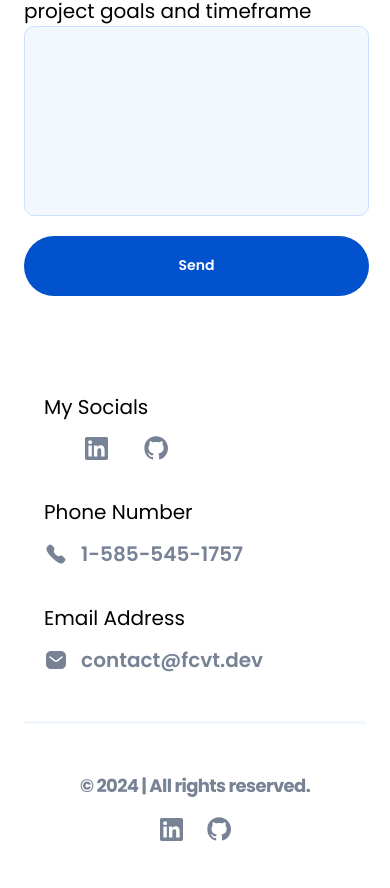
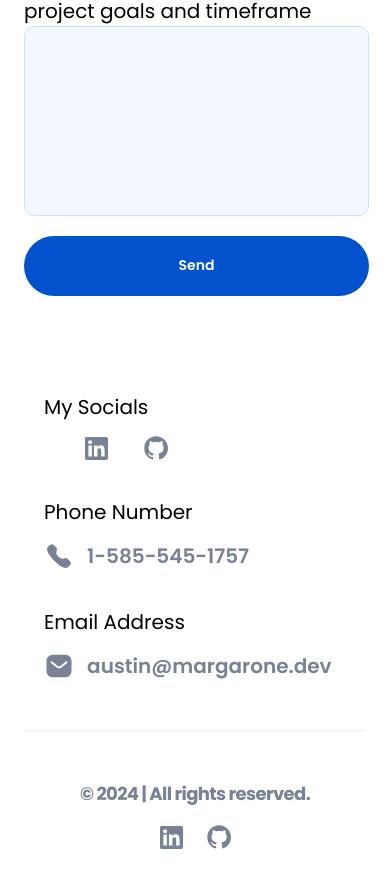
Before and after one commit to austinmargarone/portfolio, a Next.js app: page /contact in a window 390 px wide. Shown: the part 708-1596 px from the top of the page. Built offline with nearby package versions, Linux system fonts and the light colour scheme.

Commit message:
feat: Toats & copy for contact page

```diff
--- a/components/contact/ContactInfo.tsx
+++ b/components/contact/ContactInfo.tsx
@@ -2,6 +2,8 @@ import Image from "next/image";
 import React from "react";
 import { GitHubIcon2 } from "../svg";
 import Link from "next/link";
+import Email from "./Email";
+import Phone from "./Phone";
 
 const ContactInfo = () => {
   return (
@@ -54,36 +56,14 @@ const ContactInfo = () => {
         </div>
         <div>
           <p className="regp md:regbase dark:text-white">Phone Number</p>
-          <div className="flex gap-[.82rem] pt-[.88rem]">
-            <div className="flex md:hidden">
-              <Image src="/Call.svg" width={24} height={24} alt="Phone" />
-            </div>
-            <div className="hidden md:block">
-              <Image src="/Call.svg" width={30} height={30} alt="Phone" />
-            </div>
-            <p className="boldp md:boldbase text-grey ">1-585-545-1757</p>
+          <div>
+            <Phone />
           </div>
         </div>
         <div>
           <p className="regp md:regbase dark:text-white">Email Address</p>
-          <div className="flex gap-[.82rem] pt-[.88rem]">
-            <div className="flex md:hidden">
-              <Image
-                src="/Message.svg"
-                width={24}
-                height={24}
-                alt="<Message>"
-              />
-            </div>
-            <div className="hidden md:block">
-              <Image
-                src="/Message.svg"
-                width={30}
-                height={30}
-                alt="<Message>"
-              />
-            </div>
-            <p className="boldp md:boldbase text-grey">contact@fcvt.dev</p>
+          <div>
+            <Email />
           </div>
         </div>
       </section>
--- /dev/null
+++ b/components/contact/Email.tsx
@@ -0,0 +1,31 @@
+"use client";
+import Image from "next/image";
+import React from "react";
+import { ToastContainer, toast } from "react-toastify";
+import "react-toastify/dist/ReactToastify.css";
+
+const Email = () => {
+  function copyText(entryText: string) {
+    navigator.clipboard.writeText(entryText);
+  }
+
+  const notify = () => toast("Email copied to clipboard!");
+
+  return (
+    <>
+      <ToastContainer />
+      <button
+        onClick={() => {
+          copyText("austin@margarone.dev");
+          notify();
+        }}
+        className="flex items-center gap-[.82rem] pt-[.88rem]"
+      >
+        <Image src="/Message.svg" width={30} height={30} alt="<Message>" />
+        <p className="boldp md:boldbase text-grey"> austin@margarone.dev</p>
+      </button>
+    </>
+  );
+};
+
+export default Email;
--- /dev/null
+++ b/components/contact/Phone.tsx
@@ -0,0 +1,31 @@
+"use client";
+import Image from "next/image";
+import React from "react";
+import { ToastContainer, toast } from "react-toastify";
+import "react-toastify/dist/ReactToastify.css";
+
+const Email = () => {
+  function copyText(entryText: string) {
+    navigator.clipboard.writeText(entryText);
+  }
+
+  const notify = () => toast("Phone Number copied to clipboard!");
+
+  return (
+    <>
+      <ToastContainer />
+      <button
+        onClick={() => {
+          copyText("15855451757");
+          notify();
+        }}
+        className="flex items-center gap-[.82rem] pt-[.88rem]"
+      >
+        <Image src="/Call.svg" width={30} height={30} alt="Phone" />
+        <p className="boldp md:boldbase text-grey">1-585-545-1757</p>
+      </button>
+    </>
+  );
+};
+
+export default Email;
```
